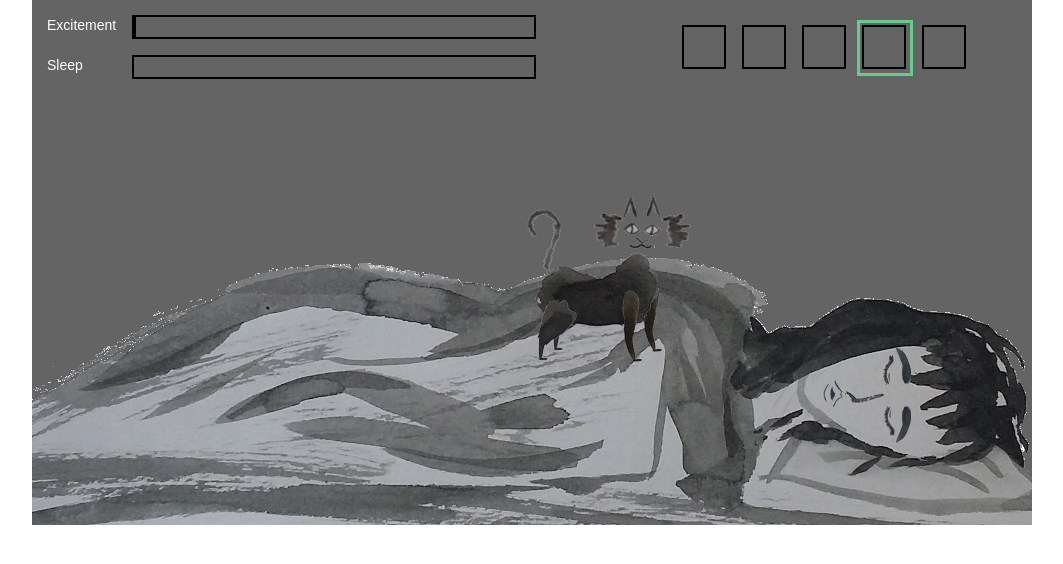
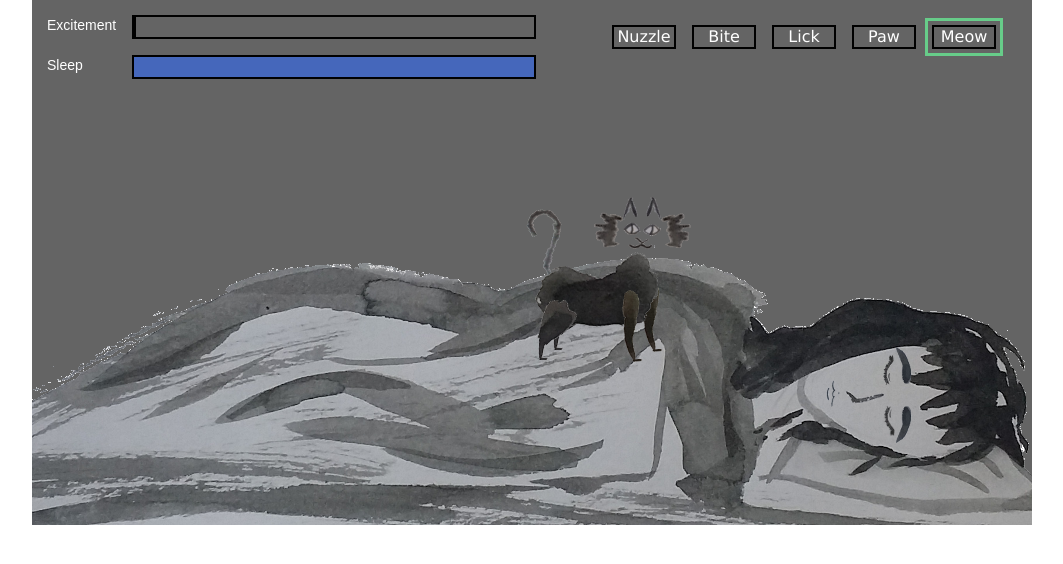
Before and after one commit to agrow/InkKat-LD-33, a plain HTML site: page index.html in a window 1280 px wide. Shown: the whole page, without its empty margins (108-1171 px from the left). Drawn offline with Linux system fonts and the light colour scheme.

Commit message:
9:00 PM CUT OFF! zipping up and submitting

```diff
--- a/css/game.css
+++ b/css/game.css
@@ -15,6 +15,14 @@ img{
     overflow: hidden;
 }
 
+#sleepValue{
+	background-color: #4567BB;
+}
+
+#exciteValue{
+	background-color: #BB4567;
+}
+
 .barDiv{
 	position:absolute;
 	border-color: #000000;
@@ -29,6 +37,9 @@ img{
     border-style: solid;
     border-width: 2px;
     margin: 0px;
+    text-align: center;
+    font-family:verdana;
+    color: white;
 }
 
 #abilitySelect{
@@ -38,3 +49,7 @@ img{
     border-width: 3px;
     margin: 0px;
 }
+
+.splash{
+
+}
--- a/js/controller.js
+++ b/js/controller.js
@@ -18,7 +18,7 @@ var Controller = function(){
 	this.abilityDivs = [];
 	this.selectDiv;
 	//this.makeBars(100, 15, 400, 20);
-	this.makeAbilityDivs(650, 25, 40);
+	this.makeAbilityDivs(580, 25, 20);
 
 	// Sounds RANKED BY ENERGY LEVEL!
 	// And sleep depth (0 = low, 100 = high)
@@ -38,36 +38,36 @@ var Controller = function(){
 };
 
 Controller.prototype.playSound = function(category, lowerBound, upperBound){
-	console.log("checking category", category);
+	//console.log("checking category", category);
 	var sounds = this.sounds[category];
 	console.log(sounds);
 	var count = 0;
 	while(count < 100){
 		var index = Math.random() * sounds.length;
-		console.log("checking song at percent", index/sounds.length);
+		//console.log("checking song at percent", index/sounds.length);
 		if(index/sounds.length > lowerBound && index/sounds.length < upperBound){
 			var audio = sounds[Math.floor(index)];
-			console.log("audio readyState?", audio.readyState);
+			//console.log("audio readyState?", audio.readyState);
 			if(audio.readyState < 1){
 				audio.addEventListener('loadedmetadata', function() {
 				    audio.play();
 
-				    console.log("playing...", audio);
+				    //console.log("playing...", audio);
 					//audio.currentTime = 0;
 					audio.play();
 					global.playing = sounds[Math.floor(index)];
-					console.log("returning duration", audio.duration);
+					//console.log("returning duration", audio.duration);
 					global.model.human.sound = audio.duration;
 				});
 				return;
 			} else {
 				audio.play();
 
-			    console.log("playing...", audio);
+			    //console.log("playing...", audio);
 				//audio.currentTime = 0;
 				audio.play();
 				global.playing = sounds[Math.floor(index)];
-				console.log("returning duration", audio.duration);
+				//console.log("returning duration", audio.duration);
 				global.model.human.sound = audio.duration;
 				return;
 			}
@@ -149,7 +149,7 @@ Controller.prototype.makeAbilityDivs = function(startx, starty, dim){
 	for(var i = 0; i < global.model.abilities.length; i++){
 		var params = {
 			id: global.model.abilities[i].divID, top: starty + global.canvasHeightOffset, left: widthMarker+ global.canvasWidthOffset,
-			width: dim, height:dim, class: "abilityDiv",
+			width: dim*3, height:dim, class: "abilityDiv",
 			onClick: function(){
 				if(global.win === false){
 					global.model.selectedAbility = global.model.abilityMap[$(this).attr('id')];
@@ -162,18 +162,19 @@ Controller.prototype.makeAbilityDivs = function(startx, starty, dim){
 			id: params.id,
 			$div: $div
 		};
+		$div.text(global.model.abilities[i].display);
 		$(document.body).append($div);
 		$div.offset({top: params.top, left: params.left});
-		$div.css("zIndex", 10);
+		$div.css("zIndex", 2);
 		global.model.abilities[i].$div = $div;
 		this.abilityDivs.push($div);
 
-		widthMarker += 60;
+		widthMarker += 80;
 	}
 
 	params = {
-		id: "abilitySelect", top: starty - 5 + global.canvasHeightOffset, left: widthMarker+ global.canvasWidthOffset,
-		width: dim +10, height:dim + 10, class: "abilityDiv"
+		id: "abilitySelect", top: starty - 7 + global.canvasHeightOffset, left: widthMarker+ global.canvasWidthOffset,
+		width: dim*3 +12, height:dim + 12, class: "abilityDiv"
 	};
 	var $div = global.view.makeDiv(params);
 	global.bars[params.id] = {
@@ -182,7 +183,7 @@ Controller.prototype.makeAbilityDivs = function(startx, starty, dim){
 	};
 	$(document.body).append($div);
 	$div.offset({top: params.top, left: params.left});
-	$div.css("zIndex", 5);
+	$div.css("zIndex", 1);
 	this.selectDiv = $div;
 
 	this.selectAbility();
@@ -192,7 +193,7 @@ Controller.prototype.selectAbility = function(){
 	console.log("selecting ability", global.model.selectedAbility.divID);
 	$div = global.model.selectedAbility.$div;
 	var offset = $div.offset();
-	global.view.setDivPos("abilitySelect", {x:offset.left-5 - global.canvasWidthOffset, y:offset.top-5 - global.canvasHeightOffset});
+	global.view.setDivPos("abilitySelect", {x:offset.left-7 - global.canvasWidthOffset, y:offset.top-7 - global.canvasHeightOffset});
 };
 
 Controller.prototype.lockAbility = function(ability){
--- a/js/main.js
+++ b/js/main.js
@@ -18,5 +18,7 @@ var init = function(){
 	global.view = new View();
 	global.controller = new Controller();
 
+	//global.view.generateSplashScreen();
+
 	global.model.initGameViewElements();
 };
--- a/js/model.js
+++ b/js/model.js
@@ -43,16 +43,18 @@ var Model = function(){
 Model.prototype.initAbilities = function(){
 	this.abilities.push({
 		divID:"headAbility",
+		display: "Nuzzle",
 		excitementBonus: 20,
-		sleepPenalty: 5,
+		sleepPenalty: 4,
 		excitementScale: .1,
 		cooldown: 5,
 		currCooldown:0
 	 });
 	this.abilities.push({
 		divID:"teethAbility",
+		display: "Bite",
 		excitementBonus: 40,
-		sleepPenalty: 15,
+		sleepPenalty: 10,
 		excitementScale: .3,
 		cooldown: 10,
 		excitementThreshold: 50,
@@ -60,16 +62,18 @@ Model.prototype.initAbilities = function(){
 	 });
 	this.abilities.push({
 		divID:"tongueAbility" ,
+		display: "Lick",
 		excitementBonus: 10,
-		sleepPenalty: 4,
+		sleepPenalty: 2,
 		excitementScale: .1,
 		cooldown: 5,
 		currCooldown:0
 	 });
 	this.abilities.push({
+		display: "Paw",
 		divID:"pawAbility" ,
 		excitementBonus: 30,
-		sleepPenalty: 10,
+		sleepPenalty: 8,
 		excitementScale: .15,
 		cooldown: 5,
 		excitementThreshold: 20,
@@ -77,8 +81,9 @@ Model.prototype.initAbilities = function(){
 	 });
 	this.abilities.push({
 		divID:"voiceAbility" ,
+		display: "Meow",
 		excitementBonus: 15,
-		sleepPenalty: 8,
+		sleepPenalty: 5,
 		excitementScale: .05,
 		cooldown: 3,
 		currCooldown:0
@@ -88,7 +93,7 @@ Model.prototype.initAbilities = function(){
 		this.abilityMap[this.abilities[i].divID] = this.abilities[i];
 	}
 
-	this.selectedAbility = this.abilityMap["pawAbility"];
+	this.selectedAbility = this.abilityMap["voiceAbility"];
 };
 
 Model.prototype.initPart = function(id, owner){
@@ -150,8 +155,8 @@ Model.prototype.buildSleepingParts = function(){
 
 
 	var current = head;
-	current.pos.x = 800; current.pos.y = 325;
-	current.width = 1000-current.pos.x; current.height = 150;
+	current.pos.x = 720; current.pos.y = 315;
+	current.width = 1000-current.pos.x; current.height = 180;
 	current.type = "head";
 	//id, x, y, width, height, onClick
 
@@ -182,7 +187,7 @@ Model.prototype.buildSleepingParts = function(){
 	current.pos.x = 787; current.pos.y = 377;
 	current.width = 30; current.height = 30;
 	current.type = "mouth";
-	current.img = "humanMouth.gif";
+	current.img = "humanMouth.png";
 
 
 	current = neck;
@@ -336,12 +341,13 @@ Model.prototype.finishBuildingParts = function(){
 		global.view.makeBodyDiv(current.divID, current.pos.x, current.pos.y, current.width, current.height, current.onClick);
 		if(current.img !== undefined){
 			global.view.appendImgToDiv(current.img, current.divID, current.width, current.height);
+			$("#" + current.divID).css("zIndex", 4);
 		}
 	}
 
-	$("#catBody").css("zIndex", 2);
-	$("#catFpaw2").css("zIndex", 3);
-	$("#catBpaw2").css("zIndex", 3);
+	$("#catBody").css("zIndex", 5);
+	$("#catFpaw2").css("zIndex", 6);
+	$("#catBpaw2").css("zIndex", 6);
 
 	$("#humanMouth").css("zIndex", 2);
 };
--- a/js/view.js
+++ b/js/view.js
@@ -44,14 +44,36 @@ var View = function(){
 	this.makeBars(100, 15, 400, 20);
 };
 
+View.prototype.generateSplashScreen = function(){
+	console.log("making openings splash?");
+	this.makeDiv({
+		id: "openingSplash",  class: "splash",
+		top: global.canvasHeightOffset, left: global.canvasWidthOffset,
+		width:global.canvasWidth, height:global.canvasHeight,
+		onClick: function(){
+			global.view.hideOpening();
+		}
+	});
+
+	this.$opening = $("openingSplash");
+
+	this.$opening.css("zIndex", 3);
+};
+
 View.prototype.hideOpening = function(){
 	console.log("starting...");
+	this.$opening.hide();
+};
+
+View.prototype.restart = function(){
+
 };
 
 View.prototype.showWin = function(){
 
 	console.log("YAY WIN WIN WIN WIN!!!");
 	global.win = true;
+
 
 	setTimeout(function(){
 		global.controller.playSound("winSounds", 0, 1);
@@ -78,11 +100,11 @@ View.prototype.makeBars = function(x, y, width, height){
 	};
 	$(document.body).append($div);
 	$div.offset({top: params.top, left: params.left});
-	$div.css("zIndex", 10);
+	$div.css("zIndex", 1);
 
 	params = {
 		id: "exciteValue", top: y + global.canvasHeightOffset, left: x+ global.canvasWidthOffset,
-		width: totalWidth, height:height, class: "barDiv" // VISABILITY TEST
+		width: 0, height:height, class: "barDiv" // VISABILITY TEST
 	};
 	$div = this.makeDiv(params);
 	global.bars[params.id] = {
@@ -93,7 +115,7 @@ View.prototype.makeBars = function(x, y, width, height){
 	};
 	$(document.body).append($div);
 	$div.offset({top: params.top, left: params.left});
-	$div.css("zIndex", 15);
+	$div.css("zIndex", 2);
 
 	params = {
 		id: "sleepFull", top: y + height*2 + global.canvasHeightOffset, left: x+ global.canvasWidthOffset,
@@ -106,7 +128,7 @@ View.prototype.makeBars = function(x, y, width, height){
 	};
 	$(document.body).append($div);
 	$div.offset({top: params.top, left: params.left});
-	$div.css("zIndex", 10);
+	$div.css("zIndex", 1);
 
 	params = {
 		id: "sleepValue", top: y + height*2 + global.canvasHeightOffset, left: x+ global.canvasWidthOffset,
@@ -121,7 +143,7 @@ View.prototype.makeBars = function(x, y, width, height){
 	};
 	$(document.body).append($div);
 	$div.offset({top: params.top, left: params.left});
-	$div.css("zIndex", 15);
+	$div.css("zIndex", 2);
 };
 
 View.prototype.makeBodyDiv = function(id, x, y, width, height, onClick){
@@ -172,5 +194,6 @@ View.prototype.appendImgToDiv = function(img, div, width, height, pos){
 	if(pos !== undefined) this.setDivPos(img, pos);
 };
 
+
 return View;
 })();
```
Also changed, not shown: media/art/humanMouth.png (added), 1 other file.
